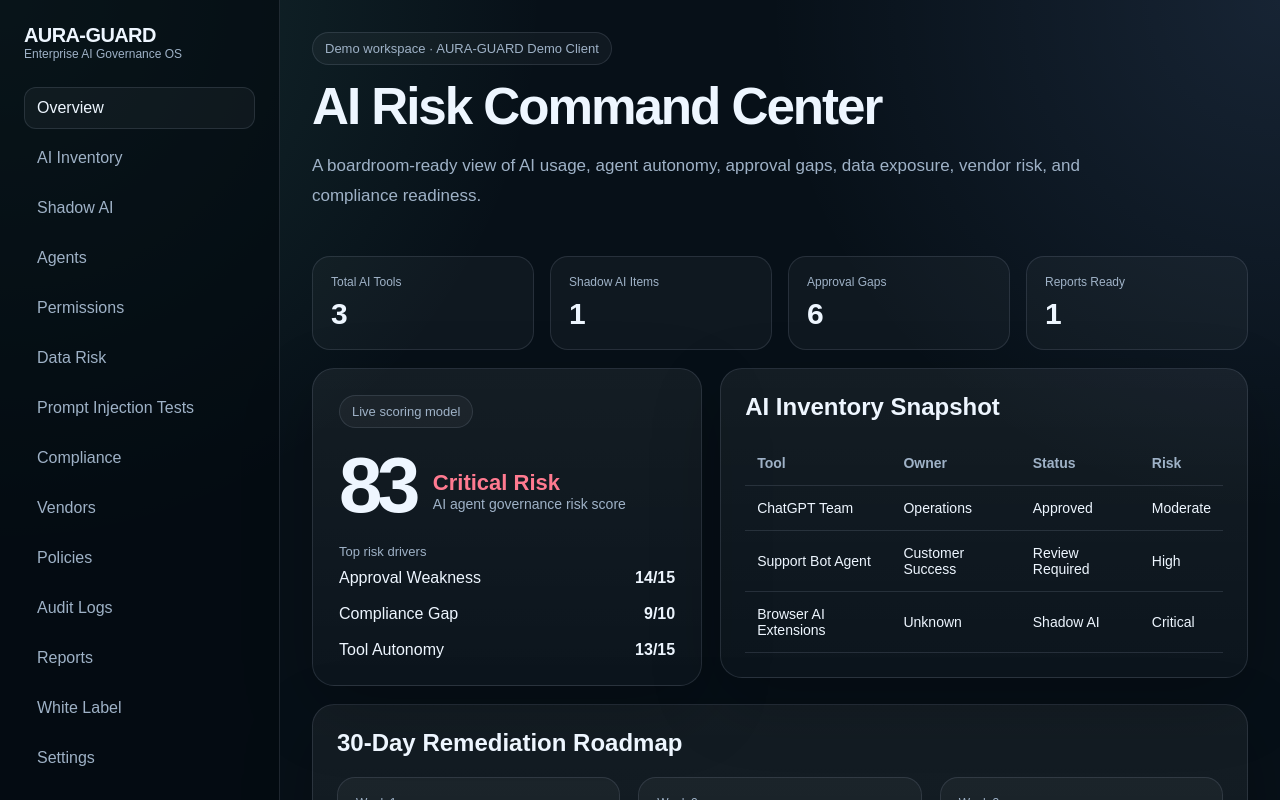
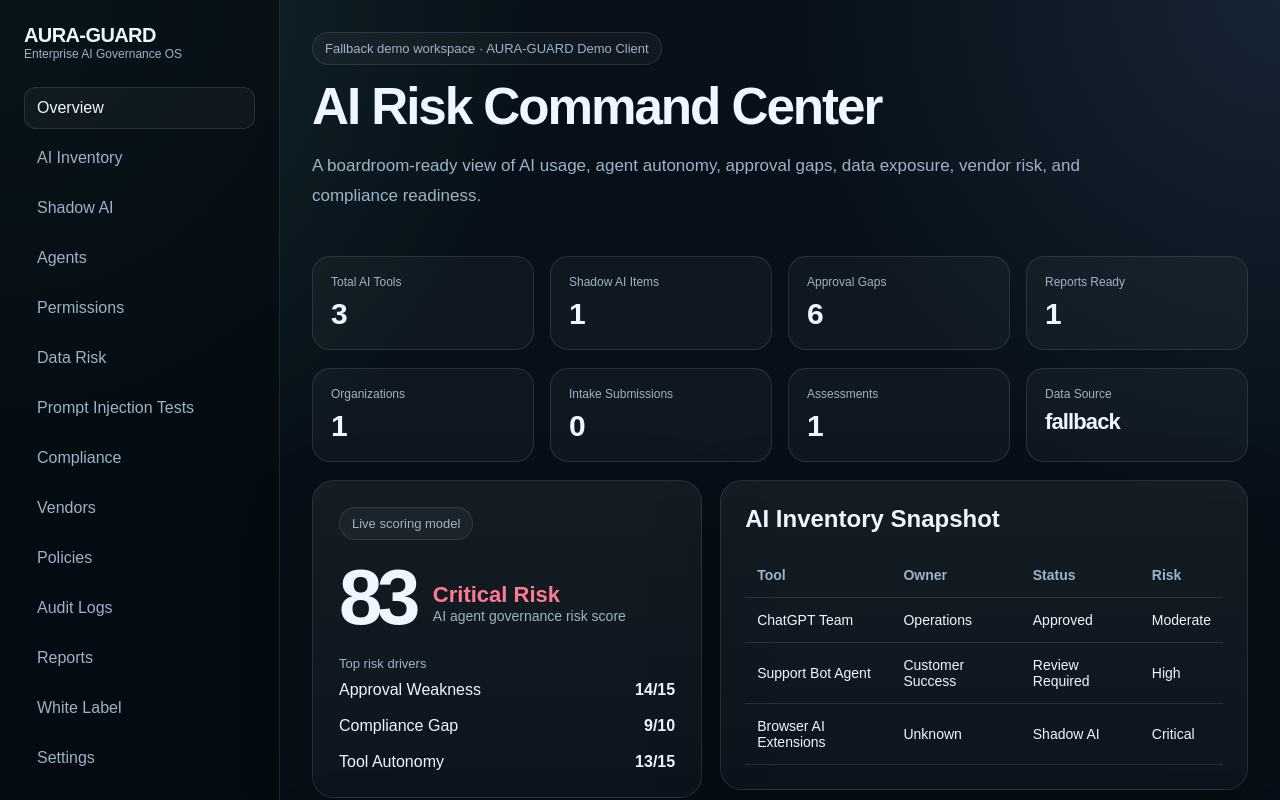
Before and after one commit to bisniskhusus019-hub/aura-guard-enterprise-os, a Next.js app: page /dashboard in a window 1280 px wide. Shown: the top 800 px of the page. Built offline with nearby package versions, Linux system fonts and the light colour scheme; no server answers.

Commit message:
Connect dashboard overview to live Supabase data loader

```diff
--- a/app/dashboard/page.tsx
+++ b/app/dashboard/page.tsx
@@ -1,27 +1,39 @@
 import { DashboardShell } from "@/components/dashboard-shell";
 import { RiskScoreCard } from "@/components/risk-score-card";
-import { aiInventory, demoAssessment, remediationRoadmap } from "@/lib/demo-data";
+import { remediationRoadmap } from "@/lib/demo-data";
+import { getDashboardOverviewData } from "@/lib/dashboard-data";
 
-export default function DashboardPage() {
+export default async function DashboardPage() {
+  const dashboard = await getDashboardOverviewData();
+
   return (
     <DashboardShell>
       <div style={{ display: "flex", justifyContent: "space-between", gap: 18, alignItems: "start", marginBottom: 28 }}>
         <div>
-          <div className="badge">Demo workspace · AURA-GUARD Demo Client</div>
+          <div className="badge">
+            {dashboard.source === "live" ? "Live Supabase workspace" : "Fallback demo workspace"} · AURA-GUARD Demo Client
+          </div>
           <h1 className="section-title" style={{ marginTop: 16 }}>AI Risk Command Center</h1>
           <p className="section-copy">A boardroom-ready view of AI usage, agent autonomy, approval gaps, data exposure, vendor risk, and compliance readiness.</p>
         </div>
       </div>
 
       <div className="metric-grid" style={{ marginBottom: 18 }}>
-        <div className="metric-card"><div className="metric-label">Total AI Tools</div><div className="metric-value">3</div></div>
-        <div className="metric-card"><div className="metric-label">Shadow AI Items</div><div className="metric-value">1</div></div>
-        <div className="metric-card"><div className="metric-label">Approval Gaps</div><div className="metric-value">6</div></div>
-        <div className="metric-card"><div className="metric-label">Reports Ready</div><div className="metric-value">1</div></div>
+        <div className="metric-card"><div className="metric-label">Total AI Tools</div><div className="metric-value">{dashboard.aiToolsCount}</div></div>
+        <div className="metric-card"><div className="metric-label">Shadow AI Items</div><div className="metric-value">{dashboard.shadowAiCount}</div></div>
+        <div className="metric-card"><div className="metric-label">Approval Gaps</div><div className="metric-value">{dashboard.approvalGaps}</div></div>
+        <div className="metric-card"><div className="metric-label">Reports Ready</div><div className="metric-value">{dashboard.reportsReady}</div></div>
+      </div>
+
+      <div className="metric-grid" style={{ marginBottom: 18 }}>
+        <div className="metric-card"><div className="metric-label">Organizations</div><div className="metric-value">{dashboard.organizationCount}</div></div>
+        <div className="metric-card"><div className="metric-label">Intake Submissions</div><div className="metric-value">{dashboard.intakeCount}</div></div>
+        <div className="metric-card"><div className="metric-label">Assessments</div><div className="metric-value">{dashboard.assessmentCount}</div></div>
+        <div className="metric-card"><div className="metric-label">Data Source</div><div className="metric-value" style={{ fontSize: 22 }}>{dashboard.source}</div></div>
       </div>
 
       <div className="grid" style={{ gridTemplateColumns: "0.85fr 1.15fr", alignItems: "start" }}>
-        <RiskScoreCard result={demoAssessment} />
+        <RiskScoreCard result={dashboard.riskResult} />
 
         <div className="card" style={{ padding: 24 }}>
           <h2 style={{ marginTop: 0 }}>AI Inventory Snapshot</h2>
@@ -35,7 +47,7 @@ export default function DashboardPage() {
               </tr>
             </thead>
             <tbody>
-              {aiInventory.map((item) => (
+              {dashboard.inventory.map((item) => (
                 <tr key={item.tool}>
                   <td>{item.tool}</td>
                   <td>{item.owner}</td>
```
